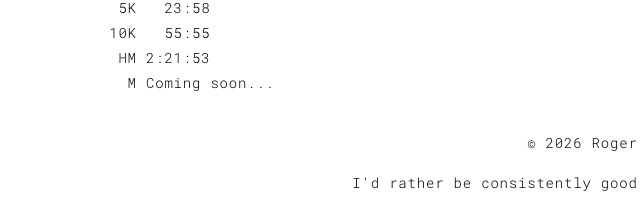
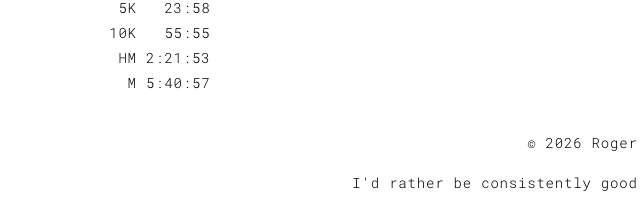
Before and after one commit to RogerZhang888/rogerzhang888.github.io, a plain HTML site: page index.html in a window 1280 px wide. Shown: the part 1112-1319 px from the top of the page, 30-670 px from the left. Drawn offline with Linux system fonts and the light colour scheme.

Commit message:
add marathon time

```diff
--- a/index.html
+++ b/index.html
@@ -110,7 +110,7 @@
 							&nbsp HM 2:21:53
 						</li>
 						<li>
-							&nbsp&nbsp M Coming soon...
+							&nbsp&nbsp M 5:40:57
 						</li>
 					</ul>
 				</p>
```
